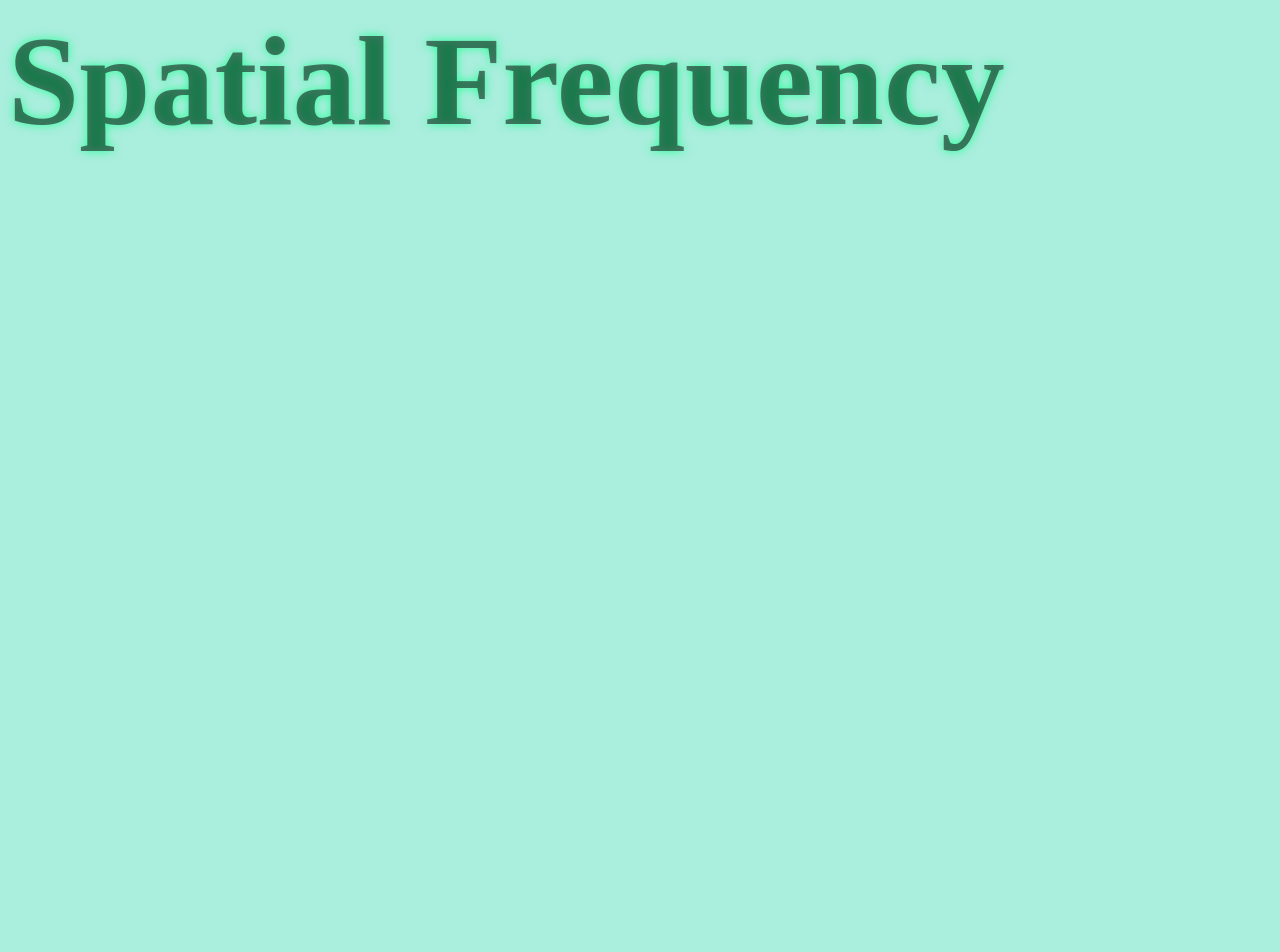
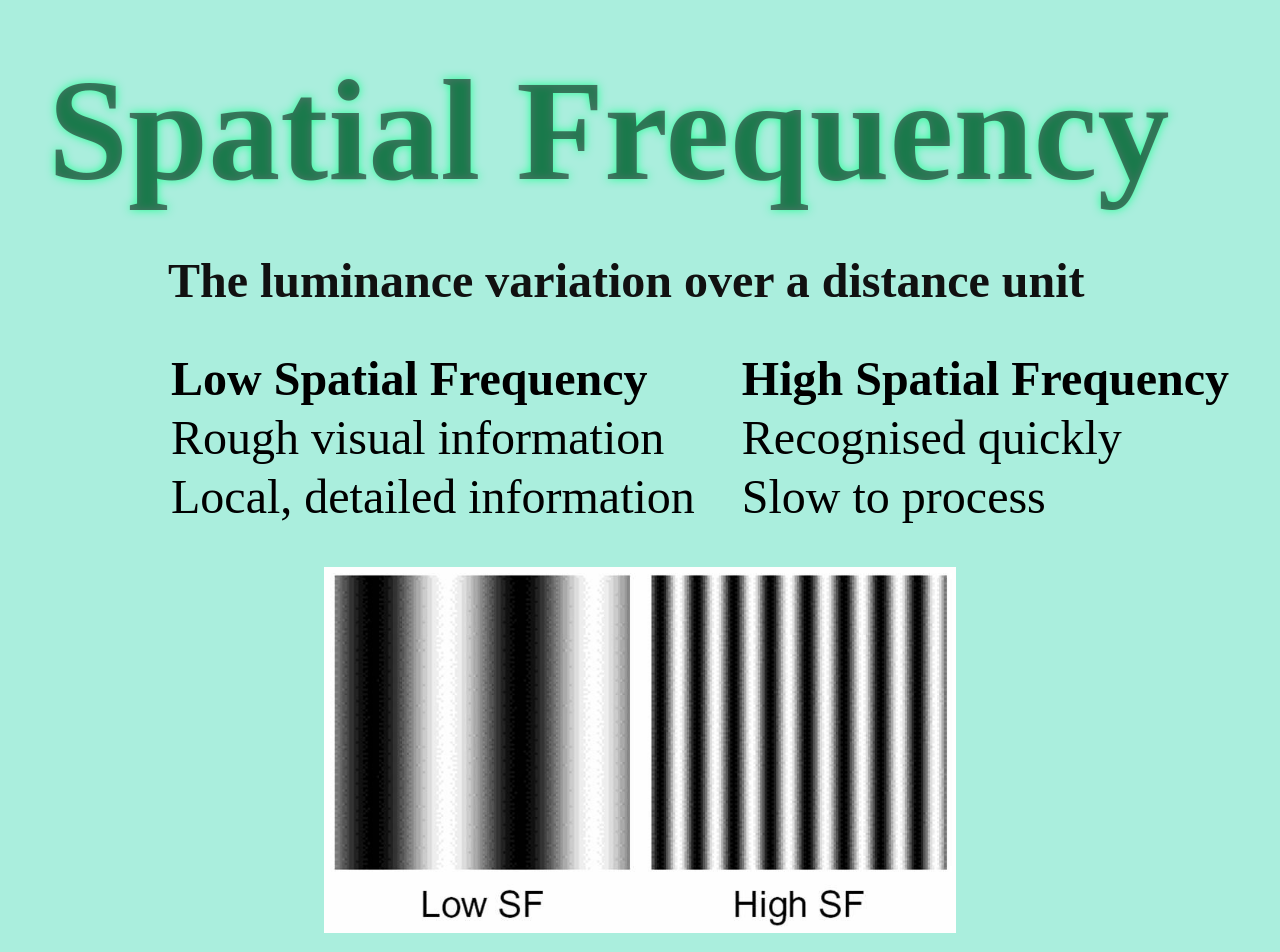
Before and after one commit to Dave-Fish/Dave-Fish.github.io, a website built with Vite: page vr/spatialFrequency.html in a window 1280 px wide. Shown: the top 952 px of the page. Before the commit the page ends 800 px from the top, so only its background shows below. Built offline with nearby package versions, Linux system fonts and the light colour scheme.

Commit message:
about halfway through spatial frequency

```diff
--- a/vr/spatialFrequency.html
+++ b/vr/spatialFrequency.html
@@ -14,7 +14,33 @@
         <h1 class="highlight">Spatial Frequency<h1>
     </name>
 
+    <h3><a href="https://www.mdpi.com/2076-3425/13/12/1699#">The luminance variation over a distance unit</a></h3>
 
+    <table style="padding-top: 5vh; width: 100%; text-align: left;">
+        <tr>
+            <th>Low Spatial Frequency</th>
+            <th>High Spatial Frequency</th>
+        </tr>
+        <tr>
+            <td>Rough visual information</td>
+            <td>Recognised quickly</td>
+        </tr>
+        <tr>
+            <td>Local, detailed information</td>
+            <td>Slow to process</td>
+        </tr>
+    </table>
+    <a href="https://www.cns.nyu.edu/~david/courses/perception/lecturenotes/channels/channels.html"> <img src="spatfreq.jpg" alt="far apart sine wave patterns indicatinf low spatial frequency and vice versa" style="display: block;
+    margin: auto;
+    width: 50%;
+    padding-top: 5vh;"></a>
+    <a href="https://www.semanticscholar.org/paper/Distinct-spatial-frequency-sensitivities-for-faces-Vuilleumier-Armony/fb9113b9348d67b32c8574f42174095ec40af379"> <img src="faces.jpg" alt="Two images of faces split into vague patterns and specific features to indicate low and high spatial frequency" style="display: block;
+        margin: auto;
+        width: 50%;
+        padding-top: 5vh;"></a>
+
+    <div class="space"></div>
+    <p>Already I've given up on the guise of making these look like actual slides</p>
     <script>
         previousPage = "contents.html";
         nextPage = "visualComfort.html";
--- a/vr/vr.css
+++ b/vr/vr.css
@@ -1,9 +1,15 @@
-
-
 h1{
-    font-size: 10vmax;
+    font-size: 18vh;
     color: #11111190;
     margin: 0%;
+    padding-top: 5vh;
+    padding-left: 5vh;
+}
+
+h3, table{
+    font-size: 6vh;
+    margin: 0%;
+    padding-left: 20vh;
 }
 
 .space{
@@ -22,6 +28,7 @@ p{
 
 a{
     color: #111111;
+    text-decoration: none;
 }
 
 model-viewer {
@@ -30,6 +37,5 @@ model-viewer {
 }
 
 hr{
-    border-top: 10px dashed #b8f9;
-    border-radius: 5px;
+    border-top: 10px dashed #1119;
 }
```
Also changed, not shown: vr/contents.html (+13 -5 lines), vr/index.html (+1 -1 lines), vr/face.png (added), vr/faces.jpg (added), vr/landscape.jpg (added), vr/spatfreq.jpg (added), 1 other file.
